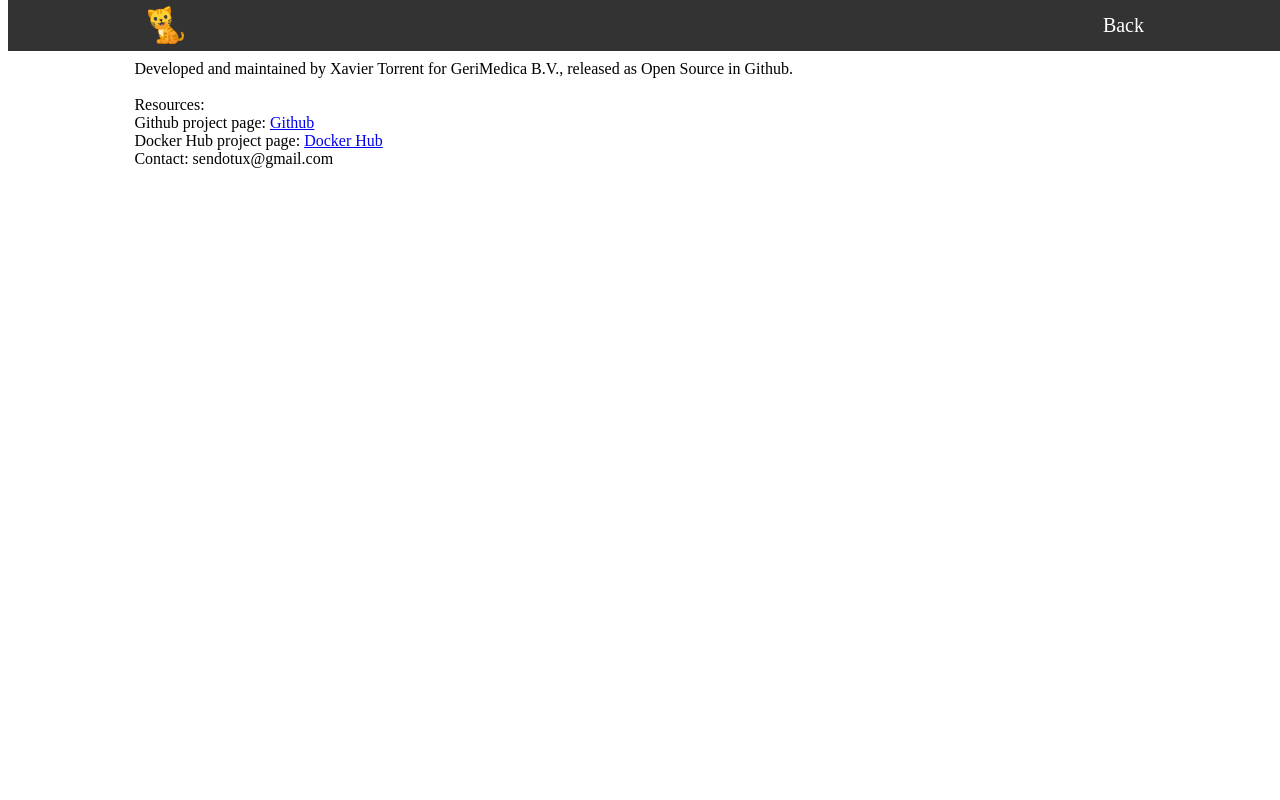
After one commit to xtorrentgorjon/kubekat, a Flask app: page /about.html in a window 1280 px wide. The commit adds this page. Run offline with Flask 2, Linux system fonts and the light colour scheme.

Commit message:
Added About page.

```diff
--- a/app/app.py
+++ b/app/app.py
@@ -54,6 +54,11 @@ def application():
 
     return render_template('index.html', form = form, correct_deployments=correct_deployments, incorrect_deployments=incorrect_deployments, filter=filter, url=request.host_url)
 
+@app.route("/about.html", methods = ['GET'])
+def aboutpage():
+    return render_template('about.html')
+
+
 
 if __name__ == "__main__":
     if(args.debug):
--- a/app/static/css/style.css
+++ b/app/static/css/style.css
@@ -56,8 +56,8 @@ li div form {
 
 li fieldset {
   border: none;
-  padding-top: 4%;
-  margin-bottom: 0;
+  -ms-transform: translateY(-10%);
+  transform: translateY(-10%);
 }
 
 
--- /dev/null
+++ b/app/templates/about.html
@@ -0,0 +1,27 @@
+<html>
+<head>
+  <title>Label Checker</title>
+  <link rel="shortcut icon" href="{{ url_for('static', filename='favicon_cat.ico') }}">
+  <link rel="stylesheet" href="{{ url_for('static', filename='css/style.css') }}">
+</head>
+<body>
+
+
+  <div>
+    <ul>
+      <li><img src="{{url_for('static', filename='images/cat-icon.png')}}" /></li>
+      <li><a class="about" href="/">Back</a></li>
+    </ul>
+  </div>
+  <div class="mainpage">
+    Developed and maintained by Xavier Torrent for GeriMedica B.V., released as Open Source in Github.
+    </br>
+    </br>
+    Resources:</br>
+    Github project page: <a href="https://github.com/xtorrentgorjon/kubernetes-label-checker" target="_blank">Github</a></br>
+    Docker Hub project page: <a href="https://cloud.docker.com/u/sendotux/repository/docker/sendotux/kubernetes-label-checker" target="_blank">Docker Hub</a></br>
+    Contact: sendotux@gmail.com
+</div>
+
+</body>
+</html>
```
Also changed, not shown: app/templates/index.html (+1 -18 lines).
